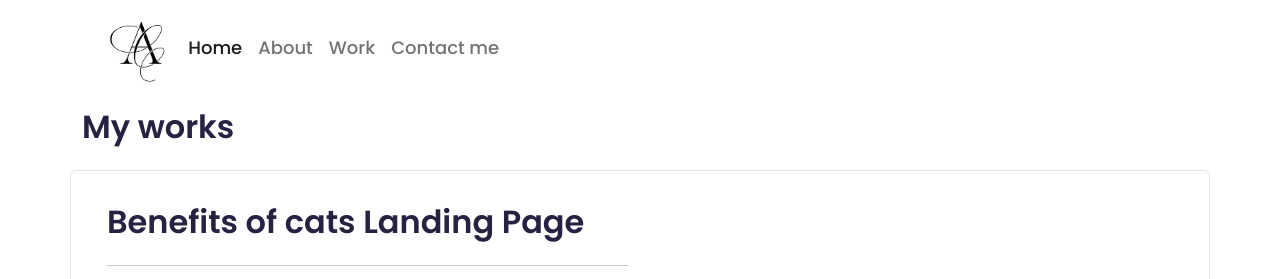
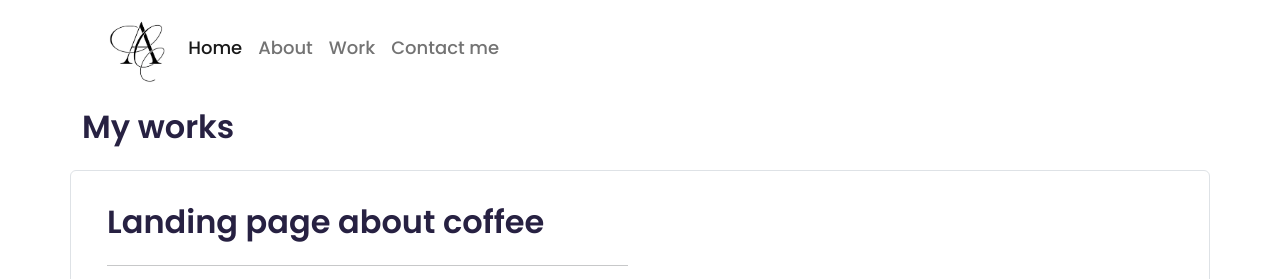
Before and after one commit to fryciak/my-portfolio-webpage, a plain HTML site: page work.html in a window 1280 px wide. Shown: the top 279 px of the page. Drawn offline with nearby package versions, Linux system fonts and the light colour scheme.

Commit message:
building work.html page

```diff
--- a/work.html
+++ b/work.html
@@ -85,7 +85,7 @@
       <h2 class="title mb-3">My works</h2>
       <div class="row border rounded p-4 mb-3">
         <div class="col-sm-6">
-          <h2><strong>Benefits of cats Landing Page</strong></h2>
+          <h2><strong>Landing page about coffee</strong></h2>
           <hr/>
           <p>
             I entered the world of front-end development by gaining some
```
